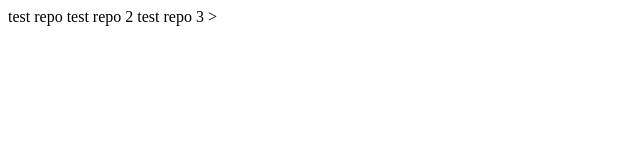
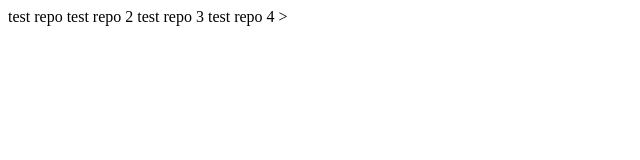
Before and after one commit to yothin3571/Patipat_40, a plain HTML site: page html/index.html in a window 1280 px wide. Shown: the full height of the page, 0-640 px from the left. Drawn offline with Linux system fonts and the light colour scheme.

Commit message:
แก้ไขครังที่ 4
แก้ไขครังที่ 4

```diff
--- a/index.html
+++ b/html/index.html
@@ -11,7 +11,13 @@
 
         test repo 3
 
+        test repo 4
+
     </body>
 
 
+
+
+
+
 </html>>
```
Also changed, not shown: 1 other file.
